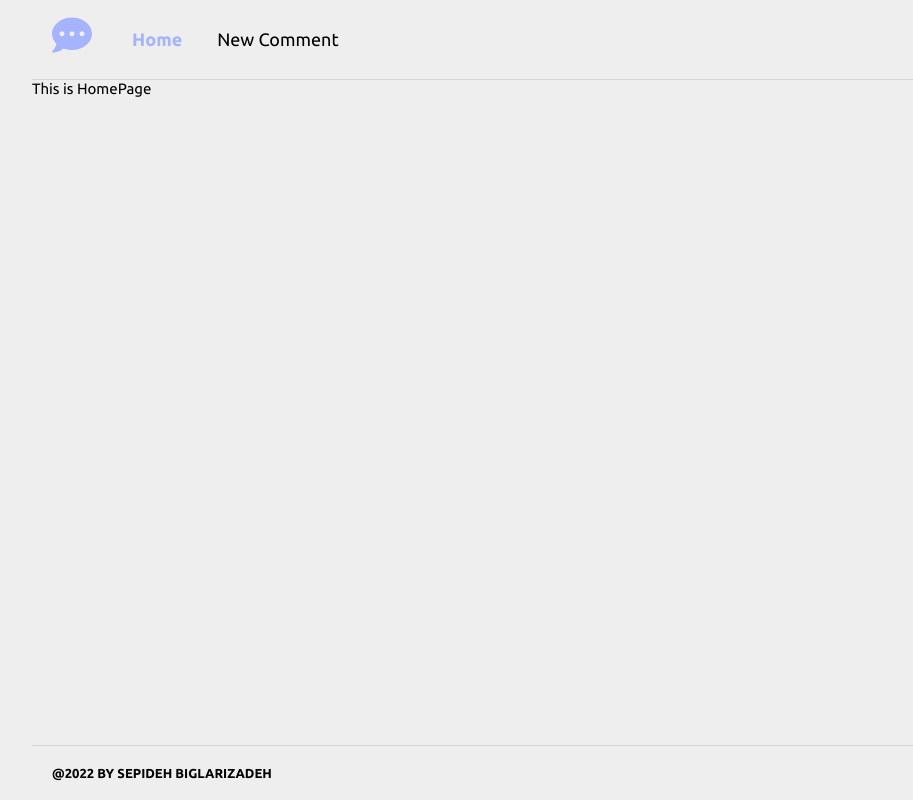
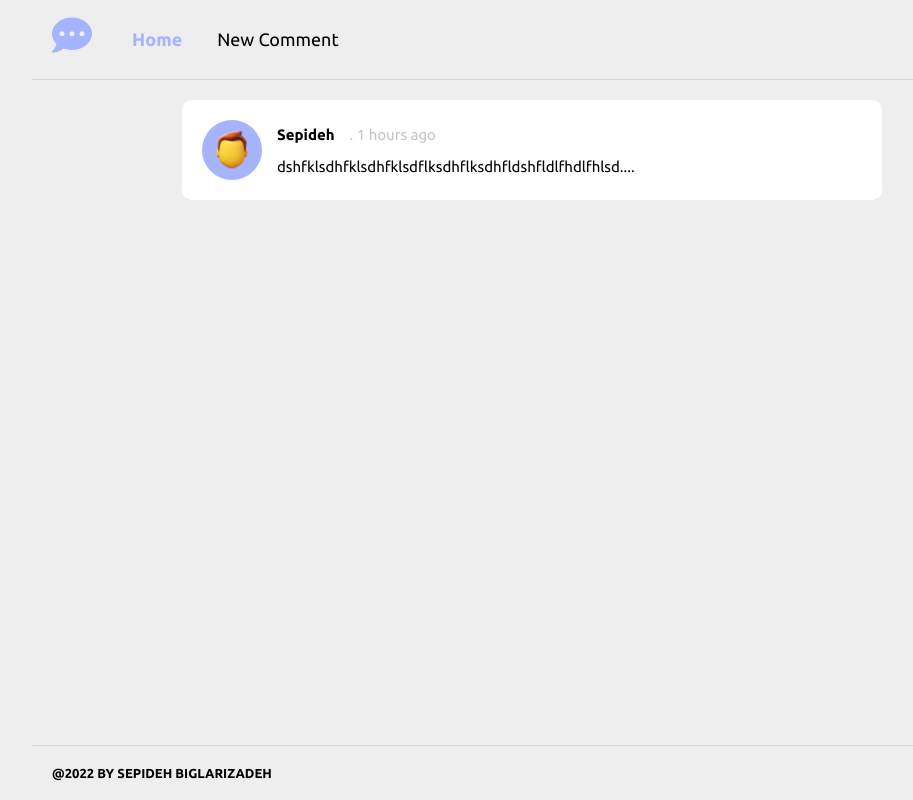
Before and after one commit to sepidehbiglarizadeh/Comment-Plus-App, a React (Create React App) app: page / in a window 1280 px wide. Shown: the whole page, without its empty margins (108-1021 px from the left). Built offline with nearby package versions, Linux system fonts and the light colour scheme.

Commit message:
add Comment component

```diff
--- /dev/null
+++ b/src/components/Comments/Comment/Comment.js
@@ -0,0 +1,28 @@
+import styles from "./Comment.module.css";
+import male from "../../.././assets/images/male.png";
+import female from "../../.././assets/images/female.png";
+
+const avatars = [male, female];
+
+const randomAvatar = (items) => {
+  return items[Math.floor(Math.random() * items.length)];
+};
+
+const Comment = () => {
+  return (
+    <div className={styles.comment}>
+      <div className={styles.imgWrapper}>
+        <img src={randomAvatar(avatars)} alt="avatar" />
+      </div>
+      <div className={styles.content}>
+        <div className={styles.detail}>
+          <div>Sepideh</div>
+          <span>. 1 hours ago</span>
+        </div>
+        <p>dshfklsdhfklsdhfklsdflksdhflksdhfldshfldlfhdlfhlsd....</p>
+      </div>
+    </div>
+  );
+};
+
+export default Comment;
--- /dev/null
+++ b/src/components/Comments/Comment/Comment.module.css
@@ -0,0 +1,39 @@
+.comment{
+    display: flex;
+    align-items: center;
+    background-color: var(--color-white);
+    border-radius: 10px;
+    max-width: 700px;
+    margin: 0 auto;
+    padding: 2rem;
+}
+
+.imgWrapper{
+    width: 60px;
+    height: 60px;
+    background-color: var(--color-primary);
+    border-radius: 50%;
+    display: flex;
+    justify-content: center;
+    align-items: center;
+    margin-right: 1.5rem;
+}
+
+.imgWrapper img{
+    width: 70%;
+}
+
+.detail{
+    margin-bottom: 1.5rem;
+    display: flex;
+    align-items: center;
+}
+
+.detail div{
+    font-weight: bold;
+}
+
+.detail span{
+    margin-left: 1.5rem;
+    color: #c4c4c4;
+}
--- a/src/components/Header/Header.module.css
+++ b/src/components/Header/Header.module.css
@@ -2,6 +2,7 @@
     padding: 1.5rem 2rem ;
     border-bottom: 1px solid var(--color-darkGray);
     font-size: 1.8rem;
+    margin-bottom: 2rem;
 }
 
 .logo{
--- a/src/components/pages/HomePage/HomePage.js
+++ b/src/components/pages/HomePage/HomePage.js
@@ -1,11 +1,12 @@
-import styles from "./HomePage.module.css"
+import Comment from "../../Comments/Comment/Comment";
+import styles from "./HomePage.module.css";
 
 const HomePage = () => {
-    return (
-        <div className={styles.homePage}>
-            This is HomePage
-        </div>
-     );
-}
+  return (
+    <section className={styles.homePage}>
+      <Comment/>
+    </section>
+  );
+};
 
 export default HomePage;
```
Also changed, not shown: src/assets/images/female.png (added), src/assets/images/male.png (added).
